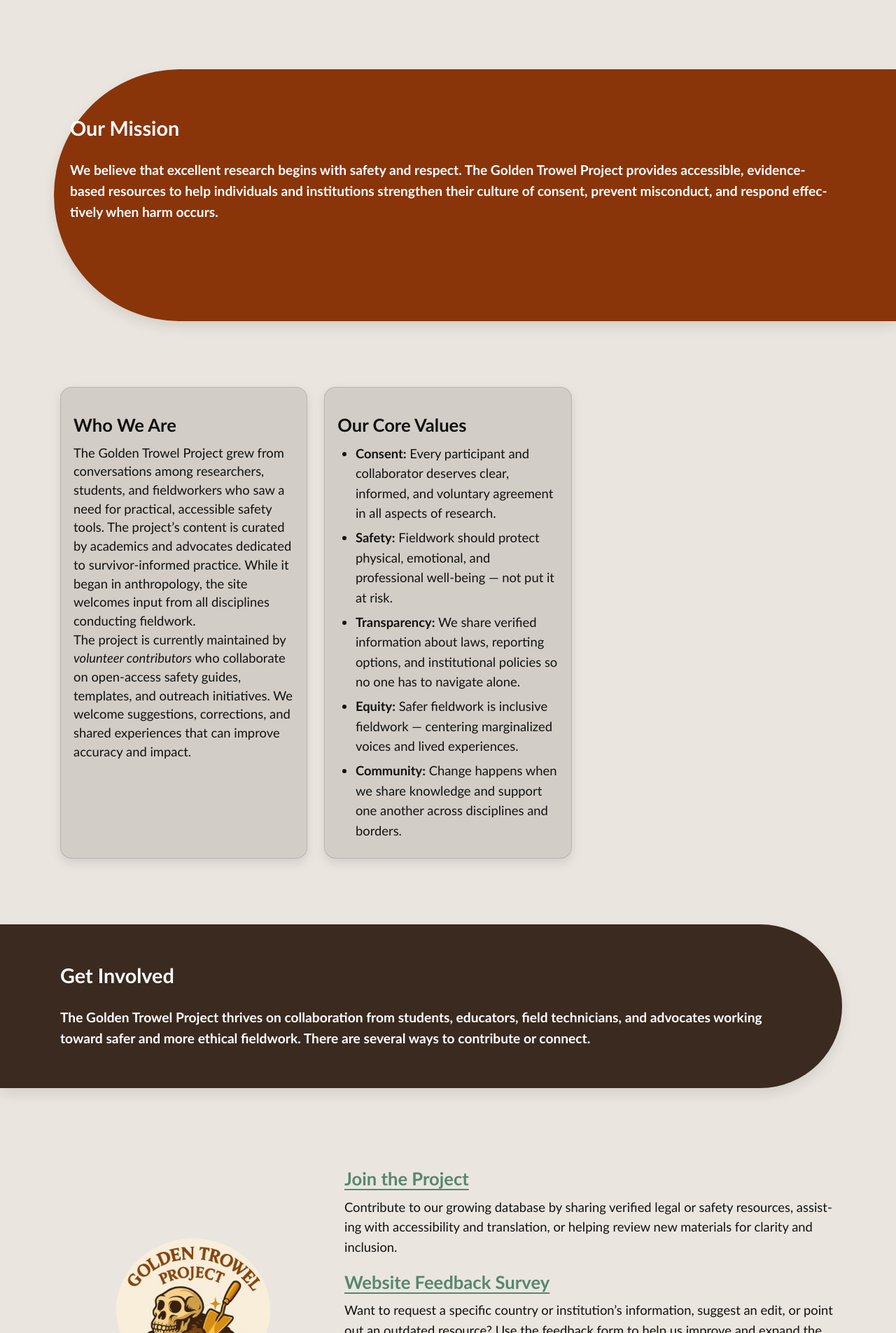
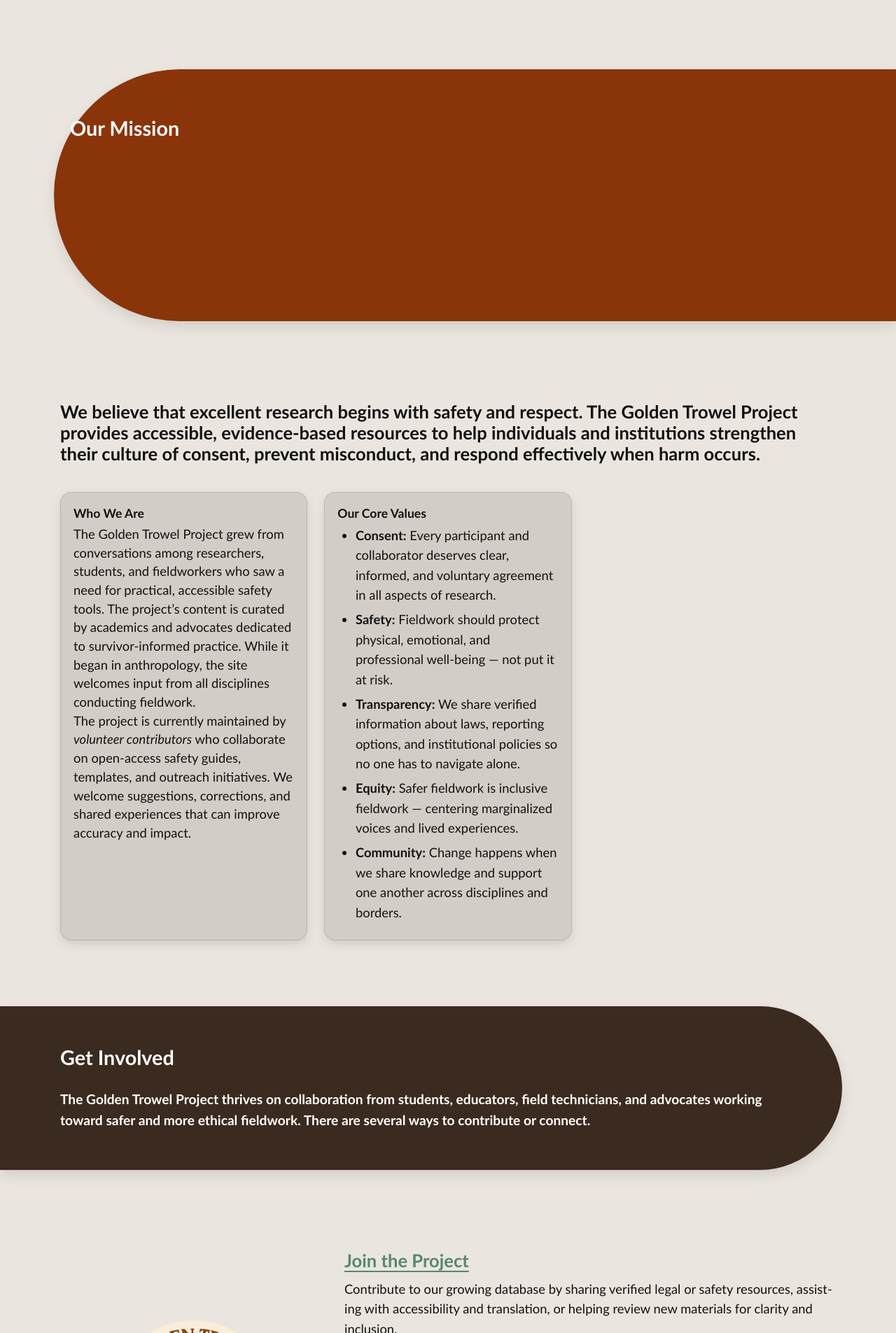
Before and after one commit to AnthroSafetyWarrior/GoldenTrowelProject, a Jekyll site: the page built from _pages/aboutus.html, in a window 1280 px wide. Shown: the part 994-2899 px from the top of the page at 70% size. Built offline with Jekyll 4.4.1, drawn with Linux system fonts in a browser that asks for light colours.

Commit message:
updating name

```diff
--- a/_pages/aboutus.html
+++ b/_pages/aboutus.html
@@ -25,19 +25,18 @@
 <section class="pillband pill--orange pill--clip-right">
   <div class="section">
 <h2>Our Mission</h2>
-    <p class="lede">
-      We believe that excellent research begins with safety and respect.
-      The Golden Trowel Project provides accessible, evidence-based resources
-      to help individuals and institutions strengthen their culture of consent,
-      prevent misconduct, and respond effectively when harm occurs.
-    </p>
   </div>
 </section>
 
   <section class="section">
+<h3>We believe that excellent research begins with safety and respect.
+      The Golden Trowel Project provides accessible, evidence-based resources
+      to help individuals and institutions strengthen their culture of consent,
+      prevent misconduct, and respond effectively when harm occurs.
+    </h3>
  <div class="pill-grid">
     <article class="card card--glass">
-      <h3><strong>Who We Are</strong></h3>
+      <h4><strong>Who We Are</strong></h4>
       <p>
         The Golden Trowel Project grew from conversations among researchers, students, and fieldworkers who saw a need for
         practical, accessible safety tools. The project’s content is curated by academics and advocates dedicated to survivor-informed practice.
@@ -50,7 +49,7 @@
 </article>
 
  <article class="card card--glass">
-      <h3><strong>Our Core Values</strong></h3>
+      <h4><strong>Our Core Values</strong></h4>
       <ul>
         <li><strong>Consent:</strong> Every participant and collaborator deserves clear, informed, and voluntary agreement in all aspects of research.</li>
         <li><strong>Safety:</strong> Fieldwork should protect physical, emotional, and professional well-being — not put it at risk.</li>
```
Also changed, not shown: index.md (+4 -3 lines).
